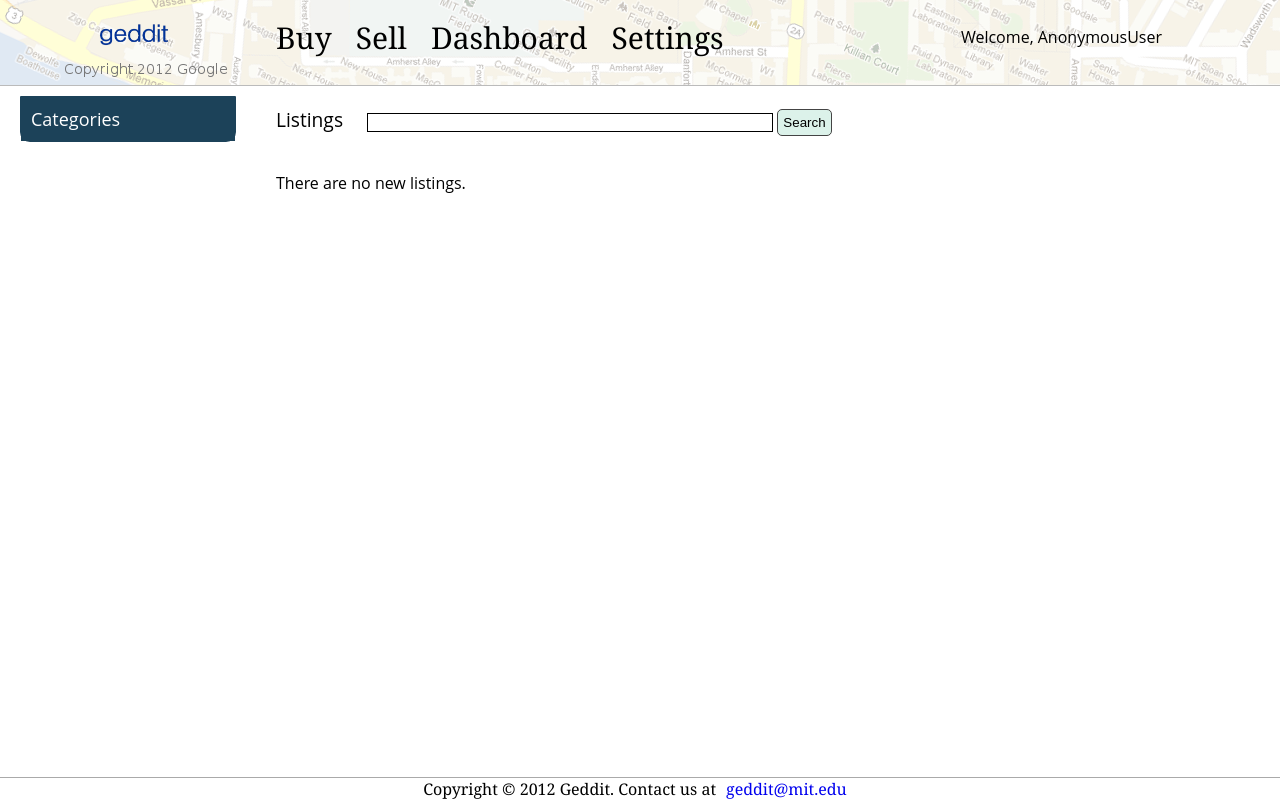
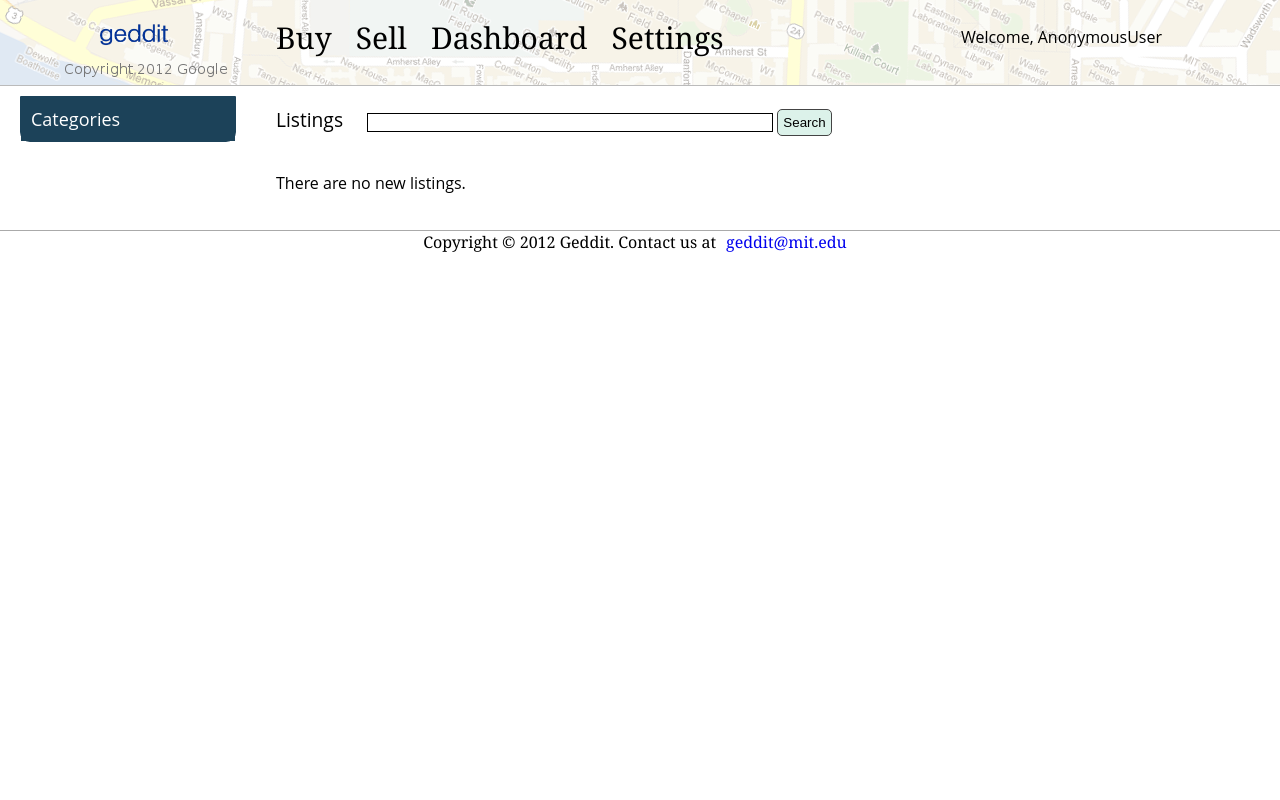
Before and after one commit to kxing/Geddit, a Django app: template templates/buy/buy.html in a window 1280 px wide. Run offline with Django 3.2, Linux system fonts and the light colour scheme; the template is opened without the code that fills it, so the values that code supplies are empty; some libraries are stand-ins or nearby versions.

Commit message:
Fixed the footer CSS.

```diff
--- a/data/static/css/sidebar.css
+++ b/data/static/css/sidebar.css
@@ -1,6 +1,7 @@
 #sidebar {
     width: 20%;
     display: inline-block;
+    float: left;
 }
 
 
--- a/data/static/css/site.css
+++ b/data/static/css/site.css
@@ -16,13 +16,14 @@ body {
 #content {
     display: inline-block;
 
-    position: absolute;
     left: 20%;
     right: 0px;
 
     margin: 20px 10px 10px 10px;
     border-radius: 10px;
     padding: 0px 10px 10px 10px;
+
+    width: 70%;
 }
 
 /* Not a great font, but we should specify our own for consistency */
@@ -36,8 +37,8 @@ footer {
     font-family:Cambria,'Palatino Linotype','Book Antiqua','URW Palladio L',serif;
     border-top: 1px solid #AAA;
     text-align: center;
+    clear: both;
 
-    position: absolute;
     bottom: 0px;
 
     z-index: -10;
```
